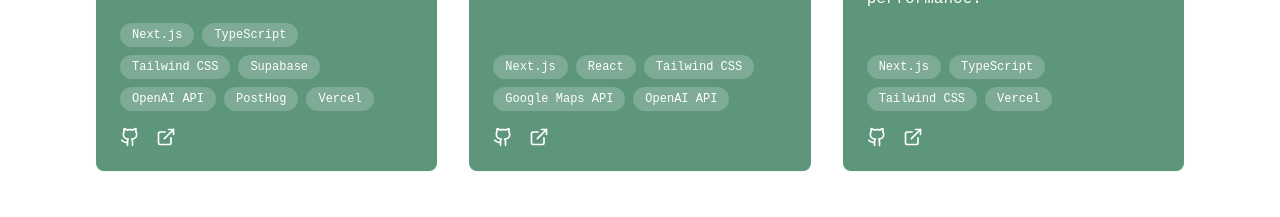
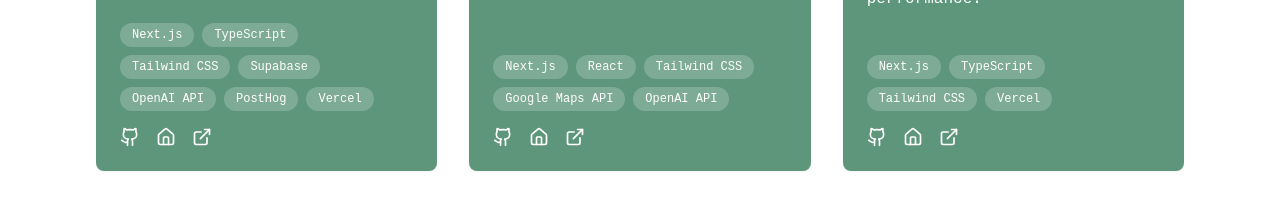
Before and after one commit to AmaanOMO/personal-portfolio, a Next.js app: page / in a window 1280 px wide. Shown: the part 1880-2097 px from the top of the page. Built offline with nearby package versions, Linux system fonts and the light colour scheme.

Commit message:
fixed project link

```diff
--- a/src/components/Projects.tsx
+++ b/src/components/Projects.tsx
@@ -1,6 +1,6 @@
 'use client'
 import React from 'react'
-import { GithubIcon, ExternalLinkIcon } from 'lucide-react'
+import { GithubIcon, ExternalLinkIcon, HomeIcon } from 'lucide-react'
 import Image from 'next/image'
 export function Projects() {
   const projects = [
@@ -83,6 +83,14 @@
                   <GithubIcon className="w-5 h-5" />
                 </a>
                 <a
+                  href="https://www.amaans.dev/#projects"
+                  target="_blank"
+                  rel="noopener noreferrer"
+                  className="text-white hover:text-white/80 transition-colors"
+                >
+                  <HomeIcon className="w-5 h-5" />
+                </a>
+                <a
                   href={project.demo}
                   target="_blank"
                   rel="noopener noreferrer"
```
